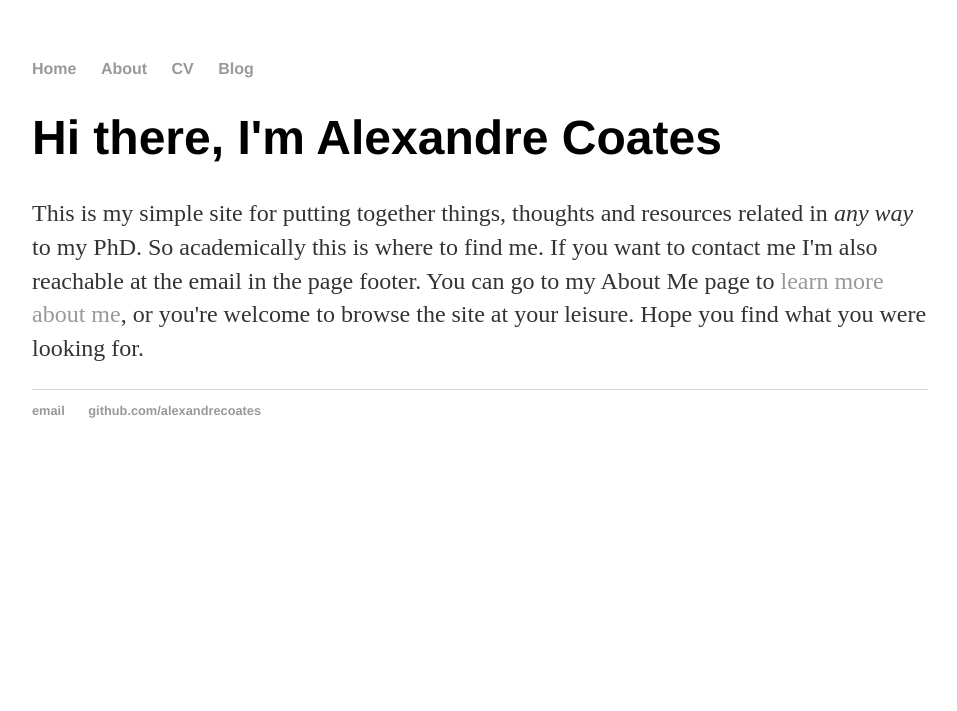
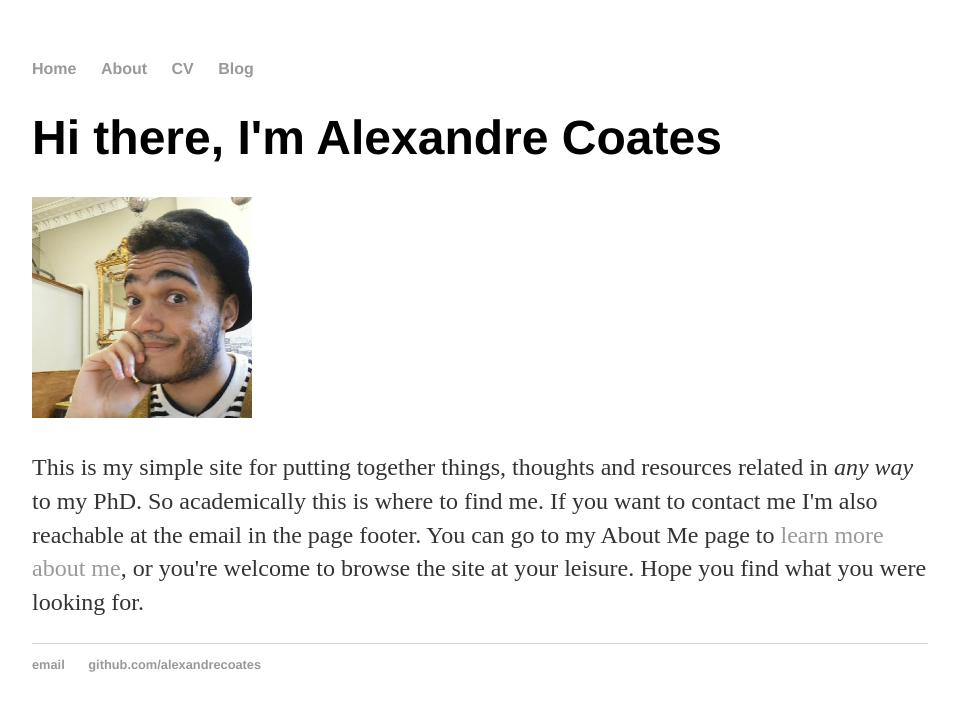
Before and after one commit to AlexandreCoates/AlexandreCoates.github.io, a Jekyll site: the page built from index.html, in a window 1280 px wide. Shown: the top 711 px of the page, without its empty margins (160-1117 px from the left). Built offline with Jekyll 4.4.1, drawn with Linux system fonts in a browser that asks for light colours.

Commit message:
Started filling in site with assets folder

```diff
--- a/index.html
+++ b/index.html
@@ -4,5 +4,6 @@ title: Alexandre Coates - Quantum Physicist
 ---
 <div class="blurb">
 	<h1>Hi there, I'm Alexandre Coates</h1>
+	<p><img src="/assets/profile_photo.png" alt="A photo of Alex" style="width: 220px;" /></p>
 	<p>This is my simple site for putting together things, thoughts and resources related in <i>any way</i> to my PhD. So academically this is where to find me. If you want to contact me I'm also reachable at the email in the page footer. You can go to my About Me page to <a href="/about">learn more about me</a>, or you're welcome to browse the site at your leisure. Hope you find what you were looking for.</p>
 </div><!-- /.blurb -->
```
Also changed, not shown: _posts/2019-08-21-hello-world-alex-here.md (renamed from _posts/2018-08-21-hello-world-alex-here.md), assets/Granada Poster 2019 draft thumbnail small.png (added), assets/profile_photo.png (added), 2 other files.
